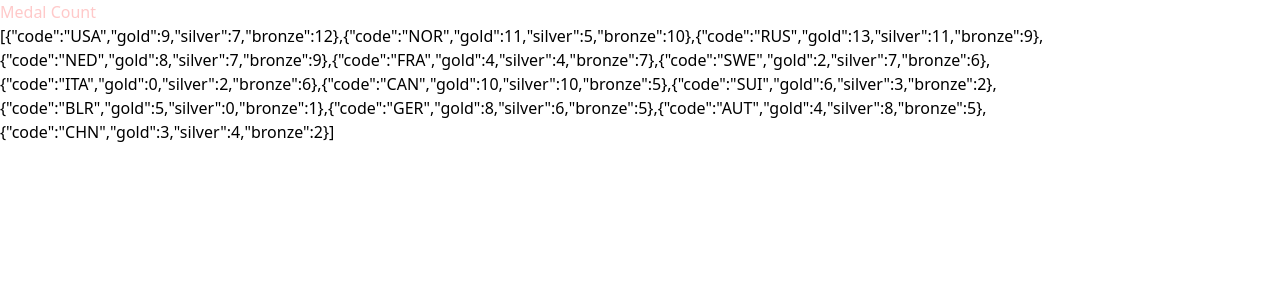
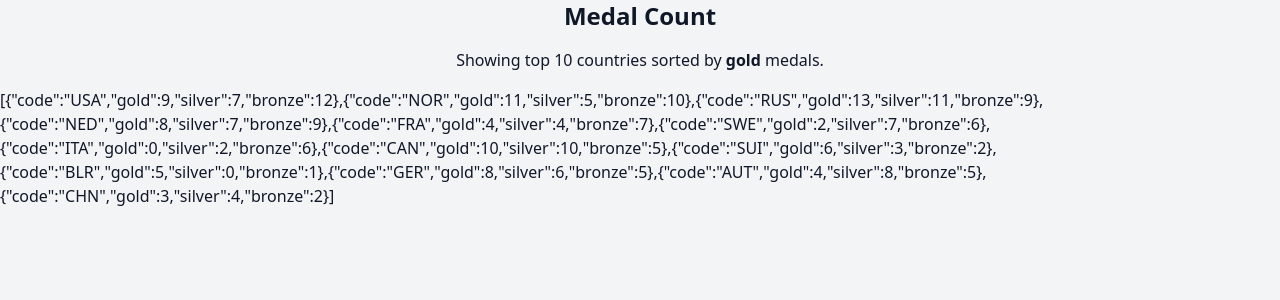
Before and after one commit to Madhuri-Jain/medal-count, a React (Vite) app: page / in a window 1280 px wide. Shown: the top 300 px of the page. Built offline with nearby package versions, Linux system fonts and the light colour scheme.

Commit message:
configured main count page setup to start consuming the medals data

```diff
--- a/src/App.tsx
+++ b/src/App.tsx
@@ -1,19 +1,10 @@
-import { useMedalData } from './hooks/useMedalData';
+import MedalTablePage from './pages/MedalTablePage';
 
 function App() {
-    const { data, error, loading } = useMedalData();
     return (
-        <>
-            <h1 className="text-red-200 dark:text-amber-300">Medal Count</h1>
-            {/* testing data load */}
-            {loading ? (
-                <p>Loading...</p>
-            ) : error ? (
-                <p>{error}</p>
-            ) : (
-                <p>{JSON.stringify(data)}</p>
-            )}
-        </>
+        <div className="min-h-screen bg-gray-100 dark:bg-gray-900 text-gray-900 dark:text-gray-100 transition-colors">
+            <MedalTablePage />
+        </div>
     );
 }
 
--- /dev/null
+++ b/src/pages/MedalTablePage.tsx
@@ -0,0 +1,27 @@
+import { useState } from 'react';
+import { useMedalData } from '../hooks/useMedalData';
+import type { SortType } from '../types';
+
+export default function MedalTablePage() {
+    // eslint-disable-next-line @typescript-eslint/no-unused-vars
+    const [sortBy, setSortBy] = useState<SortType>('gold');
+    const { data, error, loading } = useMedalData();
+
+    return (
+        <>
+            <h1 className="text-2xl font-bold mb-4 text-center">Medal Count</h1>
+            <p className="text-center mb-4">
+                Showing top 10 countries sorted by{' '}
+                <span className="font-semibold">{sortBy}</span> medals.
+            </p>
+            {loading && (
+                <p className="text-center text-gray-500">
+                    Loading medal data...
+                </p>
+            )}
+            {error && <p className="text-center text-red-500">{error}</p>}
+
+            {!loading && !error && <p>{JSON.stringify(data)}</p>}
+        </>
+    );
+}
--- a/src/types/index.ts
+++ b/src/types/index.ts
@@ -4,3 +4,5 @@
     silver: number;
     bronze: number;
 }
+
+export type SortType = 'gold' | 'silver' | 'bronze' | 'total';
```
